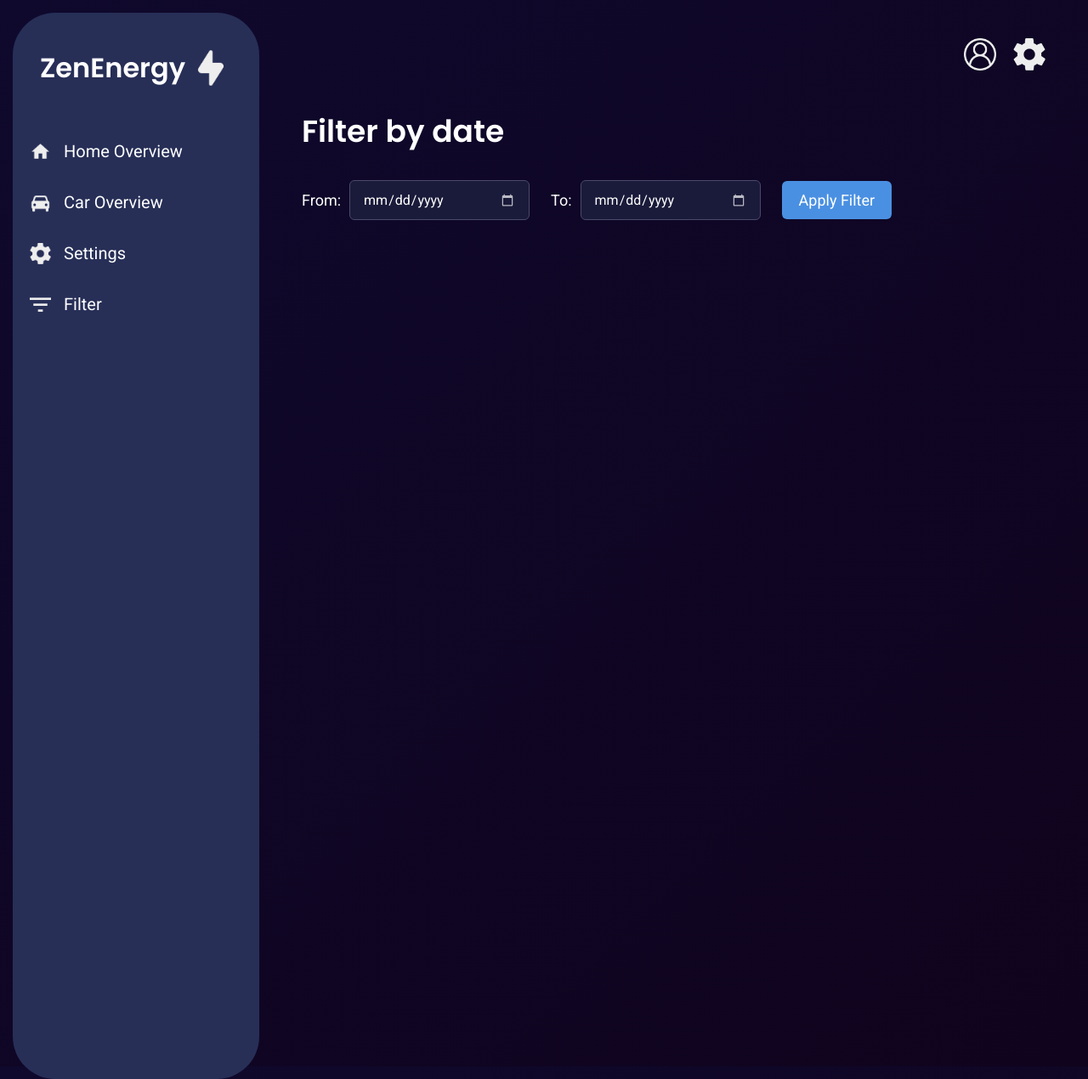
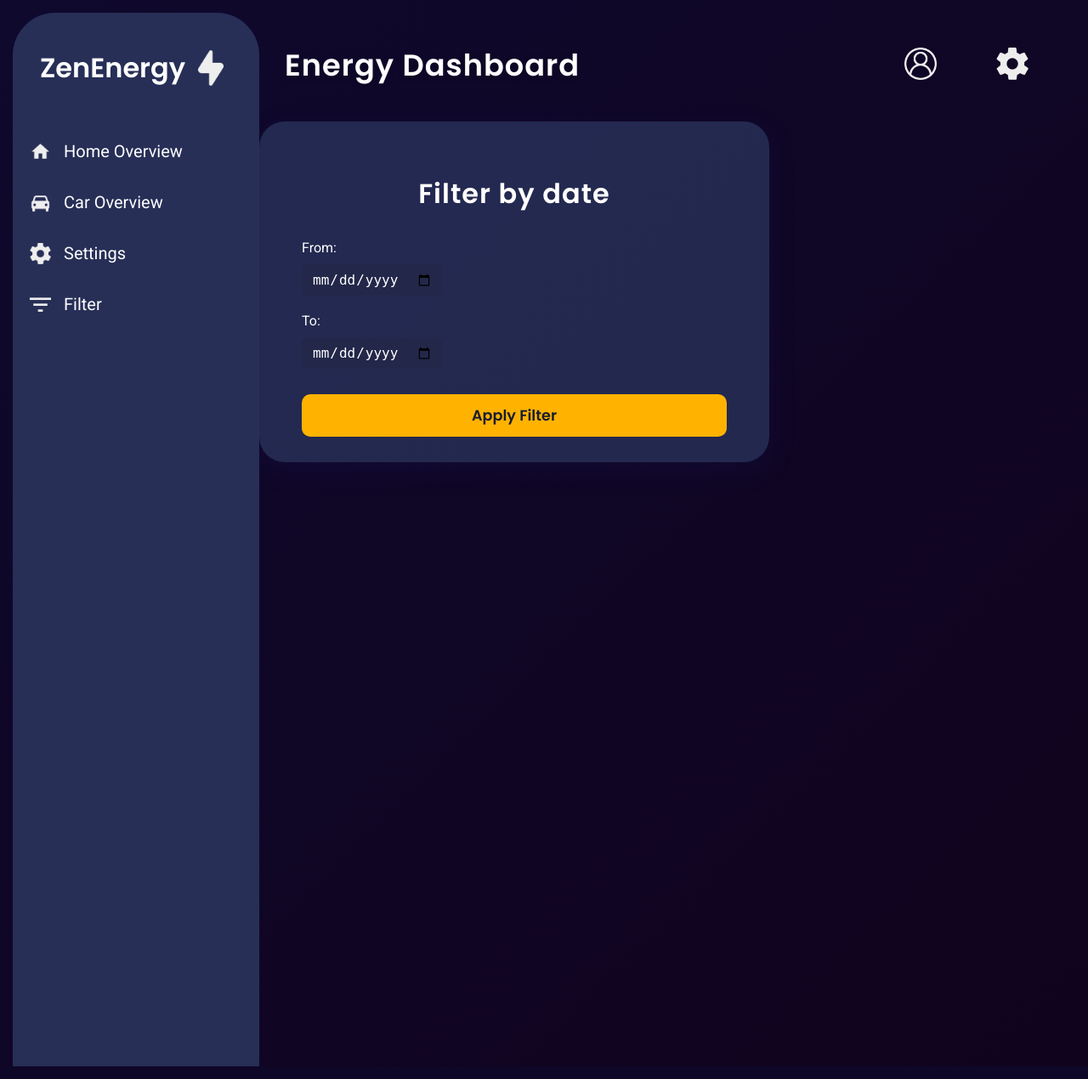
Before and after one commit to DJAVDH/Smart-Energy-Dashboard, a PHP site: page /filter.php in a window 1280 px wide. Shown: the whole page at 85% size. Run offline with PHP 8.4, Linux system fonts and the light colour scheme.

Commit message:
icon fix

```diff
--- a/filter.php
+++ b/filter.php
@@ -4,46 +4,59 @@
   <meta charset="UTF-8" />
   <meta name="viewport" content="width=device-width, initial-scale=1.0" />
   <title>Energy Dashboard</title>
-
+  <link rel="stylesheet" href="static/css/style.css" />
   <link rel="stylesheet" href="static/css/filterstyle.css" />
-
   <link rel="preconnect" href="https://fonts.googleapis.com">
   <link rel="preconnect" href="https://fonts.gstatic.com" crossorigin>
   <link href="https://fonts.googleapis.com/css2?family=Poppins:wght@400;600&family=Roboto:wght@400&display=swap" rel="stylesheet">
 </head>
 <body>
 
-  <div class="sidebar">
-    <div class="logo-section">
+  <div class="layout-container">
+    <!-- Sidebar -->
+    <div class="sidebar-nav">
+      <div class="sidebar-logo-section">
         <h1>ZenEnergy</h1>
-      <img src="static/images/bolt.png" alt="Logo" class="logo" />
+        <img src="static/images/bolt.png" alt="Logo" class="sidebar-logo" />
       </div>
-    <nav class="nav-links">
+      <nav class="sidebar-links">
         <a href="index.php">
-        <img src="static/images/home.png" alt="icon" class="icon" />
+          <img src="static/images/home.png" alt="icon" class="sidebar-icon" />
           Home Overview
         </a>
         <a href="car.php">
-        <img src="static/images/car.png" alt="icon" class="icon" />
+          <img src="static/images/car.png" alt="icon" class="sidebar-icon" />
           Car Overview
         </a>
         <a href="settings.php">
-        <img src="static/images/settings.png" alt="icon" class="icon" />
+          <img src="static/images/settings.png" alt="icon" class="sidebar-icon" />
           Settings
         </a>
         <a href="filter.php">
-        <img src="static/images/filter.png" alt="icon" class="icon" />
+          <img src="static/images/filter.png" alt="icon" class="sidebar-icon" />
           Filter
         </a>
       </nav>
     </div>
 
-  <main class="main-content">
-      <header class="header">
-        <img src="static/images/profile.png" alt="User" class="dashboard-header-icon">
-        <img src="static/images/settings.png" alt="Settings" class="dashboard-header-icon">
-      </header>
+    <!-- Main panel -->
+    <div class="main-panel">
+      <!-- Header met dashboard titel en iconen -->
+      <div class="dashboard-header-row">
+        <span class="dashboard-title-label">
+          Energy Dashboard
+        </span>
+        <span class="dashboard-header-icons">
+          <a href="login.php">
+            <img src="static/images/profile.png" alt="Profiel" class="dashboard-header-icon" />
+          </a>
+          <a href="settings.php">
+            <img src="static/images/settings.png" alt="Instellingen" class="dashboard-header-icon" />
+          </a>
+        </span>
+      </div>
 
+      <!-- Filter sectie -->
       <div class="filter-section">
         <h1>Filter by date</h1>
         <form class="filter-form">
@@ -60,7 +73,8 @@
           </button>
         </form>
       </div>
-  </main>
+    </div>
+  </div>
 
 </body>
 </html>
--- a/static/css/filterstyle.css
+++ b/static/css/filterstyle.css
@@ -1,199 +1,77 @@
-/* Original Body and HTML Styling */
-body, html {
-  margin: 0;
-  padding: 0;
-  height: 100%;
-  font-family: Arial, sans-serif;
-  background: linear-gradient(to bottom right, #0F092D, #10031D);
-  color: white;
-}
-
-/* This is the key change to position the sidebar and main content */
-body {
-    display: flex;
-}
-
-/* Original Sidebar Styling */
-.sidebar {
-  position: relative;
-  z-index: 1;
-  height: 100vh;
-  width: 290px;
-  background-color: #272F57;
-  color: white;
-  padding: 20px;
-  box-sizing: border-box;
-  border-radius: 50px;
-  margin-top: 15px;
-  margin-bottom: 15px;
-  margin-left: 15px;
-}
-
-.logo-section {
-  display: flex;
-  align-items: center;
-  margin-bottom: 40px;
-  justify-content: center;
-  font-family: Poppins, sans-serif;
-}
-
-.logo {
-  width: 50px;
-  height: 50px;
-  margin-left: 5px;
-}
-
-.nav-links {
+/* Filter sectie styling */
+.filter-section {
+  margin-top: 40px;
+  background: rgba(39, 47, 87, 0.85);
+  border-radius: 30px;
+  padding: 40px 50px 30px 50px;
+  max-width: 500px;
+  box-shadow: 0 8px 32px 0 rgba(31, 38, 135, 0.15);
   display: flex;
   flex-direction: column;
-}
-
-.nav-links a {
-  color: white;
-  text-decoration: none;
-  margin-bottom: 35px;
-  display: flex;
   align-items: center;
-  transition: opacity 0.2s;
-  font-size: 20px;
-  font-family: Roboto, sans-serif;
-}
-
-.nav-links a:hover {
-  opacity: 0.8;
-}
-
-.icon {
-  width: 25px;
-  height: 25px;
-  margin-right: 15px;
-}
-
-
-/* New and Corrected Styles for Main Content */
-.main-content {
-  flex-grow: 1;
-  padding: 30px 50px;
-  display: flex;
-  flex-direction: column;
-}
-
-.header {
-    display: flex;
-    justify-content: flex-end;
-    align-items: center;
-    gap: 20px;
-    /* We add a height to align with the top of the sidebar's content */
-    padding-top: 15px;
-}
-
-.dashboard-header-icon {
-  width: 38px;
-  height: 38px;
-  border-radius: 10px;
-  display: inline-block;
-}
-
-
-.filter-section {
-    margin-top: 20px;
 }
 
 .filter-section h1 {
-    font-family: 'Poppins', sans-serif;
-    font-size: 36px;
-    font-weight: 600;
-    margin-bottom: 30px;
+  font-family: Poppins, sans-serif;
+  font-size: 2rem;
+  font-weight: 600;
+  margin-bottom: 30px;
+  color: #fff;
+  letter-spacing: 1px;
 }
 
 .filter-form {
-    display: flex;
-    align-items: center;
-    gap: 25px;
+  display: flex;
+  flex-direction: column;
+  gap: 20px;
+  width: 100%;
 }
 
 .form-group {
-    display: flex;
-    align-items: center;
-    gap: 10px;
+  display: flex;
+  flex-direction: column;
+  align-items: flex-start;
+  gap: 8px;
 }
 
 .form-group label {
-    font-size: 18px;
-    font-family: 'Roboto', sans-serif;
+  font-family: Roboto, sans-serif;
+  font-size: 1rem;
+  color: #fff;
+  margin-bottom: 2px;
 }
 
-/* Combined styling for text and date inputs */
-.form-group input[type="text"],
 .form-group input[type="date"] {
-    background-color: #1A1A3A;
-    border: 1px solid #4A4A6A;
-    color: white;
-    padding: 12px 15px;
-    border-radius: 6px;
-    font-family: 'Roboto', sans-serif;
-    font-size: 16px;
-    min-width: 180px; /* Ensures the inputs have a consistent size */
+  padding: 8px 12px;
+  border-radius: 8px;
+  border: none;
+  font-size: 1rem;
+  background: #23284a;
+  color: #fff;
+  outline: none;
+  transition: background 0.2s;
 }
 
-/* === NEW CSS FOR DATE INPUT === */
-/* Style for the calendar icon in WebKit browsers (Chrome, Safari) */
-input[type="date"]::-webkit-calendar-picker-indicator {
-    filter: invert(1); /* Changes the black icon to white */
-    cursor: pointer;
-    opacity: 0.7;
+.form-group input[type="date"]:focus {
+  background: #2e3760;
 }
 
-input[type="date"]::-webkit-calendar-picker-indicator:hover {
-    opacity: 1;
-}
-
-/* Changes the text color when a date is selected */
-input[type="date"] {
-    color: #FFF;
-}
-
-/* Style placeholder text for browsers that support it */
-input[type="date"]:invalid {
-    color: #999;
-}
-
-.filter-button {
-    display: flex;
-    align-items: center;
-    gap: 8px;
-    background: none;
-    border: none;
-    color: white;
-    font-size: 18px;
-    cursor: pointer;
-    text-decoration: none;
-    margin-left: 10px;
-    font-family: 'Roboto', sans-serif;
-}
-
-.filter-button:hover {
-    opacity: 0.8;
-}
-
-.filter-button img {
-    width: 20px;
-    height: 20px;
-}
-
-/* New style for the Apply Filter button */
 .apply-button {
-    background-color: #4A90E2; /* A distinct blue color for the button */
-    color: white;
-    padding: 12px 20px;
-    border: none;
-    border-radius: 6px;
-    font-size: 18px;
-    font-family: 'Roboto', sans-serif;
-    cursor: pointer;
-    transition: background-color 0.2s ease;
+  margin-top: 10px;
+  padding: 12px 0;
+  width: 100%;
+  background: #ffb300;
+  color: #181c2f;
+  font-family: Poppins, sans-serif;
+  font-size: 1.1rem;
+  font-weight: 600;
+  border: none;
+  border-radius: 10px;
+  cursor: pointer;
+  transition: background 0.2s, color 0.2s;
 }
 
 .apply-button:hover {
-    background-color: #357ABD; /* A slightly darker blue on hover */
+  background: #ffd54f;
+  color: #181c2f;
 }
```
Lines whose indentation alone changed are shown as unchanged.
